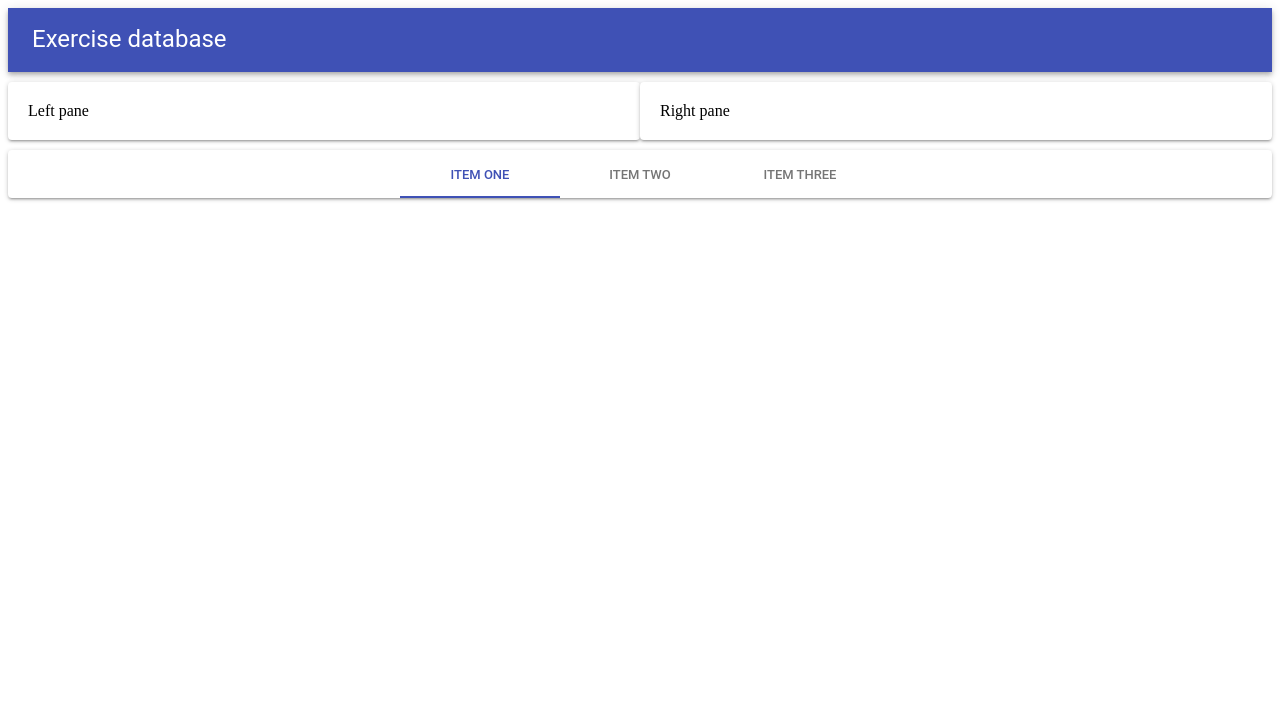
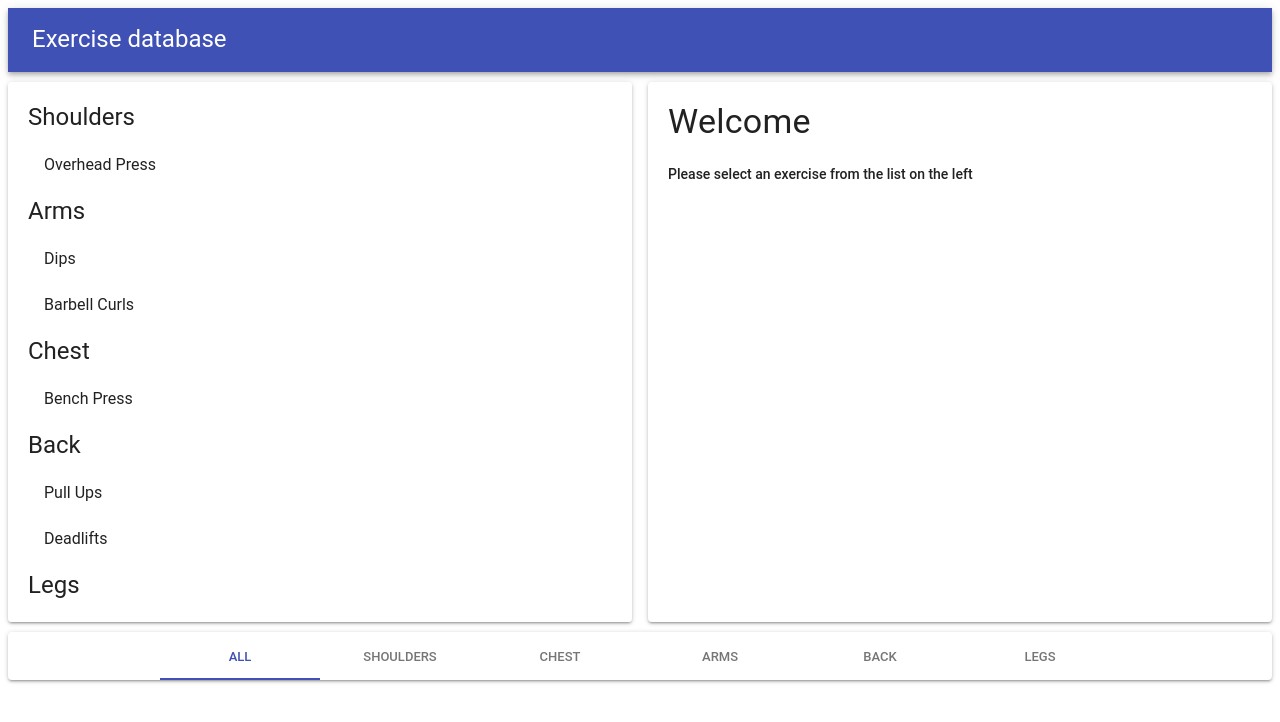
Before and after one commit to maxsoe/reactmaterialuitute3, a React (Create React App) app: page / in a window 1280 px wide. Shown: the top 722 px of the page. Built offline with nearby package versions, Linux system fonts and the light colour scheme.

Commit message:
03 - Data store

```diff
--- a/src/Components/App.js
+++ b/src/Components/App.js
@@ -1,14 +1,32 @@
 import React, { Component, Fragment } from "react";
 import { Header, Footer } from "./Layouts";
 import Exercises from "./Exercises";
+import { exercises, muscles } from "../store";
 
 class App extends Component {
+  state = { exercises };
+
+  getExercisesByMuscles() {
+    return Object.entries(
+      this.state.exercises.reduce((exercises, exercise) => {
+        const { muscles } = exercise;
+        exercises[muscles] = exercises[muscles]
+          ? [...exercises[muscles], exercise]
+          : [exercise];
+
+        return exercises;
+      }, {})
+    );
+  }
+
   render() {
+    const exercises = this.getExercisesByMuscles();
+
     return (
       <Fragment>
         <Header />
-        <Exercises />
-        <Footer />
+        <Exercises exercises={exercises} />
+        <Footer muscles={muscles} />
       </Fragment>
     );
   }
--- a/src/Components/Exercises/RightPane.js
+++ b/src/Components/Exercises/RightPane.js
@@ -1,4 +1,11 @@
 import React from "react";
-import { Paper } from "@material-ui/core";
+import { Paper, Typography } from "@material-ui/core";
 
-export default ({ style }) => <Paper style={style.Paper}>Right pane</Paper>;
+export default ({ style }) => (
+  <Paper style={style.Paper}>
+    <Typography variant="h4">Welcome</Typography>
+    <Typography style={{ marginTop: 20 }} variant="body2">
+      Please select an exercise from the list on the left
+    </Typography>
+  </Paper>
+);
--- a/src/Components/Exercises/index.js
+++ b/src/Components/Exercises/index.js
@@ -1,16 +1,43 @@
-import React from "react";
-import { Grid } from "@material-ui/core";
-import LeftPane from "./LeftPane";
+import React, { Fragment } from "react";
+import {
+  Grid,
+  List,
+  ListItem,
+  ListItemText,
+  Paper,
+  Typography
+} from "@material-ui/core";
 import RightPane from "./RightPane";
 
 const style = {
-  Paper: { padding: 20, marginTop: 10, marginBottom: 10 }
+  Paper: {
+    padding: 20,
+    marginTop: 10,
+    marginBottom: 10,
+    height: 500,
+    overflowY: "auto"
+  }
 };
 
-export default props => (
-  <Grid container>
+export default ({ exercises }) => (
+  <Grid container spacing={16}>
     <Grid item sm>
-      <LeftPane style={style} />
+      <Paper style={style.Paper}>
+        {exercises.map(([group, exercises]) => (
+          <Fragment>
+            <Typography variant="h5" style={{ textTransform: "capitalize" }}>
+              {group}
+            </Typography>
+            <List component="ul">
+              {exercises.map(({ title }) => (
+                <ListItem button>
+                  <ListItemText primary={title} />
+                </ListItem>
+              ))}
+            </List>
+          </Fragment>
+        ))}
+      </Paper>
     </Grid>
     <Grid item sm>
       <RightPane style={style} />
--- a/src/Components/Layouts/Footer.js
+++ b/src/Components/Layouts/Footer.js
@@ -1,12 +1,13 @@
 import React from "react";
 import { Paper, Tabs, Tab } from "@material-ui/core";
 
-const Footer = props => (
+const Footer = ({ muscles }) => (
   <Paper>
     <Tabs value={0} indicatorColor="primary" textColor="primary" centered>
-      <Tab label="Item One" />
-      <Tab label="Item Two" />
-      <Tab label="Item Three" />
+      <Tab label="All" />
+      {muscles.map(muscleGroup => (
+        <Tab label={muscleGroup} />
+      ))}
     </Tabs>
   </Paper>
 );
--- /dev/null
+++ b/src/store.js
@@ -0,0 +1,46 @@
+export const muscles = ["shoulders", "chest", "arms", "back", "legs"];
+
+export const exercises = [
+  {
+    id: "overhead-press",
+    title: "Overhead Press",
+    description: "Delts exercise...",
+    muscles: "shoulders"
+  },
+  {
+    id: "dips",
+    title: "Dips",
+    description: "Triceps exercise...",
+    muscles: "arms"
+  },
+  {
+    id: "barbell-curls",
+    title: "Barbell Curls",
+    description: "Biceps exercise...",
+    muscles: "arms"
+  },
+  {
+    id: "bench-press",
+    title: "Bench Press",
+    description: "Chest exercise...",
+    muscles: "chest"
+  },
+  {
+    id: "pull-ups",
+    title: "Pull Ups",
+    description: "Back and biceps exercise...",
+    muscles: "back"
+  },
+  {
+    id: "deadlifts",
+    title: "Deadlifts",
+    description: "Back and leg exercise...",
+    muscles: "back"
+  },
+  {
+    id: "squats",
+    title: "Squats",
+    description: "Legs exercise...",
+    muscles: "legs"
+  }
+];
```
